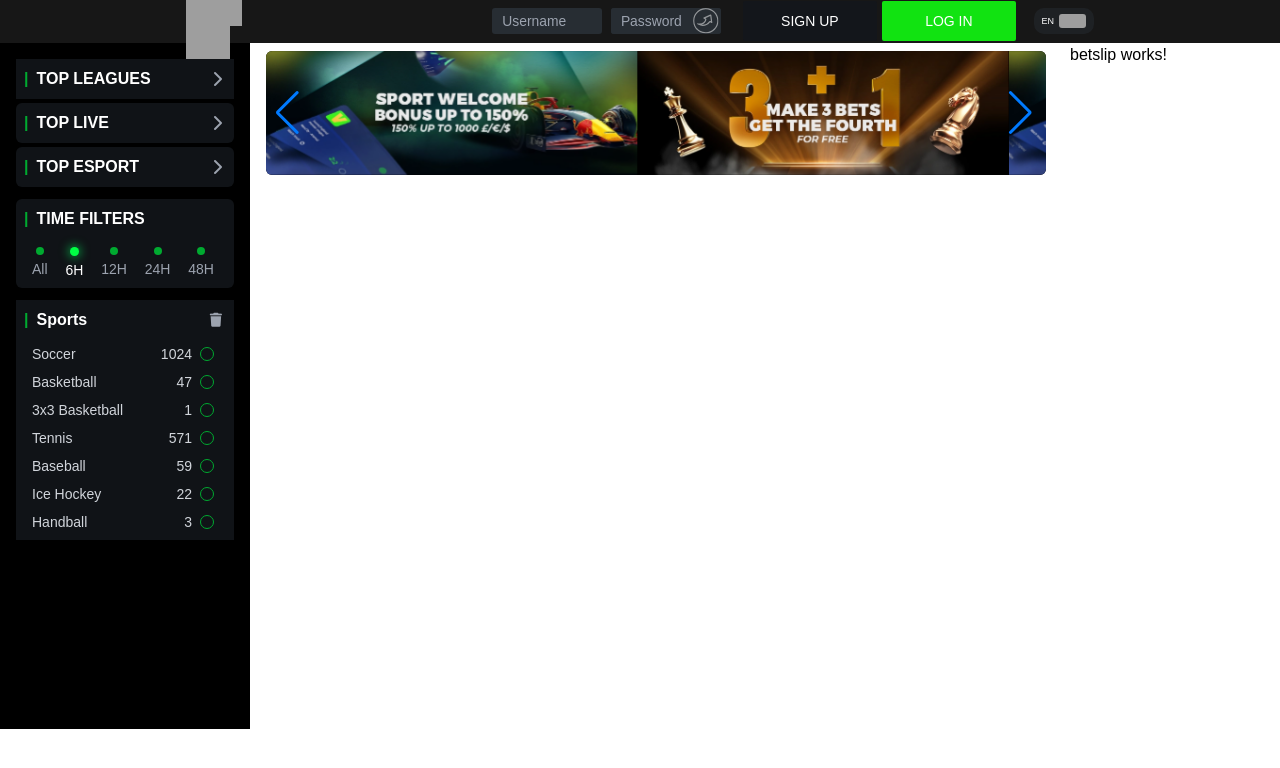
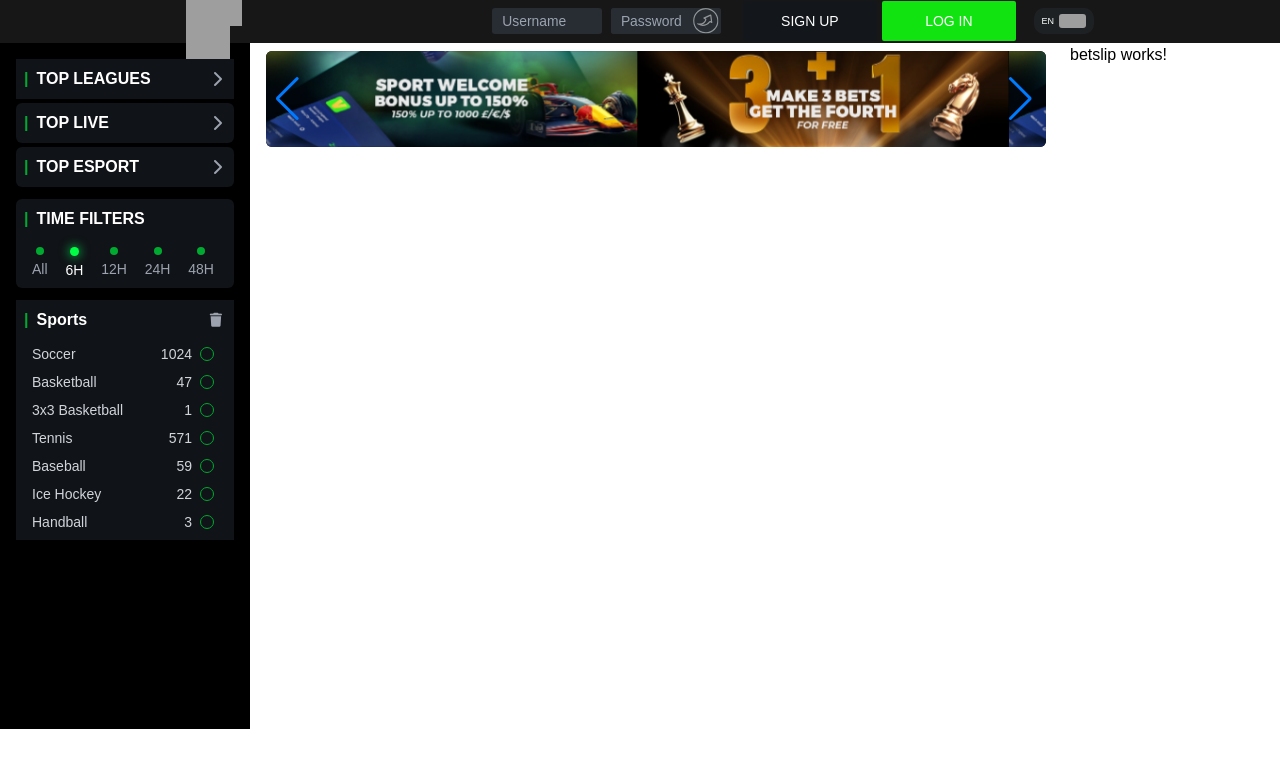
Before and after one commit to faizan99904/FlashExch, an Angular app: page / in a window 1280 px wide. Shown: the top 768 px of the page. Built offline with nearby package versions, Linux system fonts and the light colour scheme; grey boxes are pictures that could not be loaded.

Commit message:
small screen issue solved

```diff
--- a/src/shared/swiper-card-home/swiper-card-home.component.css
+++ b/src/shared/swiper-card-home/swiper-card-home.component.css
@@ -24,3 +24,129 @@ body {
   justify-content: center;
   align-items: center;
 }
+
+@media (min-width: 414px) {
+  .forMedia {
+    max-height: 124.31px !important;
+  }
+  .imageMain {
+    max-height: 124.31px !important;
+  }
+}
+
+@media (min-width: 390px) {
+  .forMedia {
+    max-height: 117.11px !important;
+  }
+  .imageMain {
+    max-height: 117.11px !important;
+  }
+}
+@media (min-width: 430px) {
+  .forMedia {
+    max-height: 129.11px !important;
+  }
+  .imageMain {
+    max-height: 129.11px !important;
+  }
+}
+
+@media (min-width: 412px) {
+  .forMedia {
+    max-height: 123.6px !important;
+  }
+  .imageMain {
+    max-height: 123.6px !important;
+  }
+}
+@media (min-width: 360px) {
+  .forMedia {
+    max-height: 108px !important;
+  }
+  .imageMain {
+    max-height: 108px !important;
+  }
+}
+@media (min-width: 768px) {
+  .forMedia {
+    max-height: 230.4px !important;
+  }
+  .imageMain {
+    max-height: 230.4px !important;
+  }
+}
+@media (min-width: 820px) {
+  .forMedia {
+    max-height: 246px !important;
+  }
+  .imageMain {
+    max-height: 246px !important;
+  }
+}
+@media (min-width: 1024px) {
+  .forMedia {
+    max-height: 307.2px !important;
+  }
+  .imageMain {
+    max-height: 307.2px !important;
+  }
+}
+@media (min-width: 912px) {
+  .forMedia {
+    max-height: 273.6px !important;
+  }
+  .imageMain {
+    max-height: 273.6px !important;
+  }
+}
+@media (min-width: 540px) {
+  .forMedia {
+    max-height: 162px !important;
+  }
+  .imageMain {
+    max-height: 162px !important;
+  }
+}
+@media (min-width: 1080px) {
+  .forMedia {
+    max-height: 384px !important;
+  }
+  .imageMain {
+    max-height: 384px !important;
+  }
+}
+
+@media (min-width: 1346px) {
+  .forMedia {
+    max-height: 146.78px !important;
+  }
+  .imageMain {
+    max-height: 146.78px !important;
+  }
+}
+@media (min-width: 320px) {
+  .forMedia {
+    max-height: 96px !important;
+  }
+  .imageMain {
+    max-height: 96px !important;
+  }
+}
+@media (min-width: 2560px) {
+  .forMedia {
+    max-height: 338.18px !important;
+  }
+  .imageMain {
+    max-height: 338.18px !important;
+  }
+}
+@media (min-width: 1440px) {
+  .forMedia {
+    max-height: 155.73px !important;
+
+  }
+  .imageMain {
+    max-height: 155.73px !important;
+
+  }
+}
--- a/src/shared/swiper-card-home/swiper-card-home.component.html
+++ b/src/shared/swiper-card-home/swiper-card-home.component.html
@@ -1,10 +1,11 @@
 <!-- Swiper container -->
-<div class="swiper mySwiper  max-w-[calc(100vw)]  min-h-auto lg:mt-2 lg:rounded-md">
-    <div class="swiper-wrapper ">
+<div class="swiper mySwiper  max-w-[calc(100vw)] [375px]:max-h-[112.55px]
+ lg:mt-2 lg:rounded-md">
+    <div class="swiper-wrapper forMedia max-h-[112.55px]">
 
 
-        <div class="swiper-slide h-[190px]" *ngFor=" let img of swiperImages">
-            <img [src]="img" alt="slide" class="w-full h-auto object-cover " />
+        <div class="swiper-slide h-full" *ngFor=" let img of swiperImages">
+            <img [src]="img" alt="slide" class="w-full max-h-[112.55px] imageMain object-cover " />
         </div>
 
 
```
